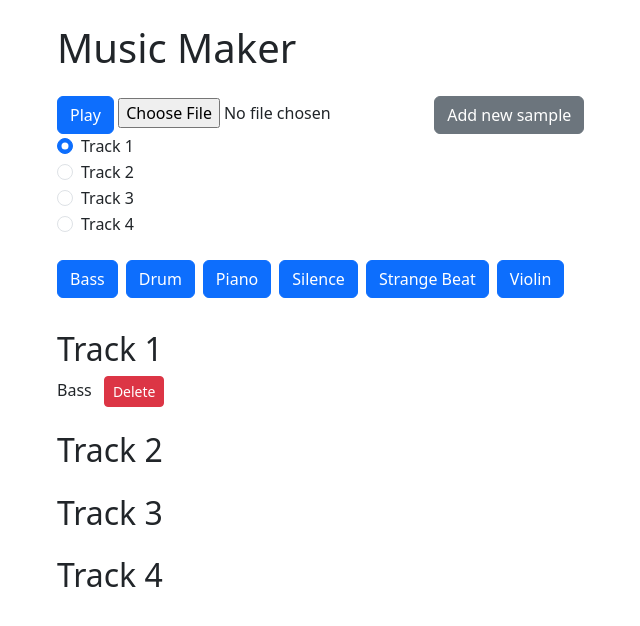
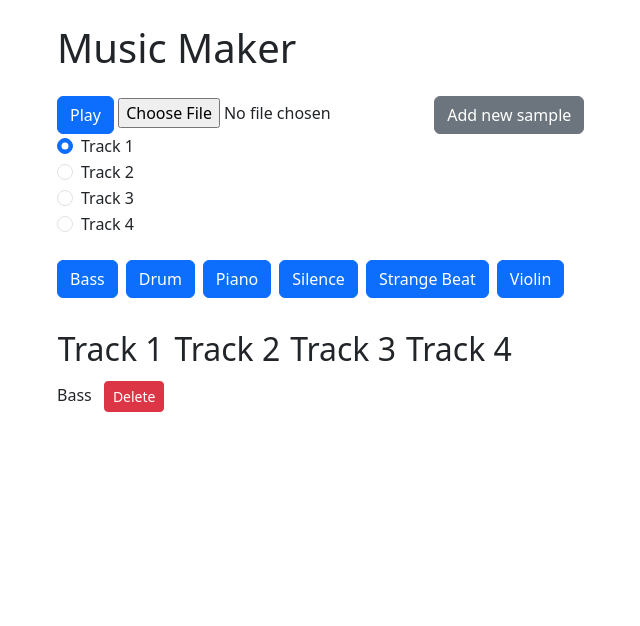
Before and after one commit to joonanykanen/music-maker, a plain HTML site: page index.html in a window 1280 px wide. Both pictures are taken after a click on the button "Bass". Shown: the whole page, without its empty margins (25-665 px from the left). Drawn offline with nearby package versions, Linux system fonts and the light colour scheme.

Commit message:
feat: Added horizontal track view

```diff
--- /dev/null
+++ b/css/styles.css
@@ -0,0 +1,23 @@
+
+#tracks-container {
+    overflow-x: auto;
+    max-width: 100%;
+}
+
+#tracks {
+    display: flex;
+}
+
+.track {
+    display: flex;
+    flex-direction: column;
+    align-items: center;
+    margin-right: 10px;
+}
+
+.track-items {
+    display: flex;
+    flex-direction: row;
+    align-items: center;
+    margin-top: 5px;
+}
--- a/index.html
+++ b/index.html
@@ -8,6 +8,7 @@
     <link href="https://cdn.jsdelivr.net/npm/bootstrap@5.3.2/dist/css/bootstrap.min.css" rel="stylesheet" integrity="sha384-T3c6CoIi6uLrA9TneNEoa7RxnatzjcDSCmG1MXxSR1GAsXEV/Dwwykc2MPK8M2HN" crossorigin="anonymous">
     <script src="https://cdn.jsdelivr.net/npm/bootstrap@5.3.2/dist/js/bootstrap.bundle.min.js" integrity="sha384-C6RzsynM9kWDrMNeT87bh95OGNyZPhcTNXj1NW7RuBCsyN/o0jlpcV8Qyq46cDfL" crossorigin="anonymous"></script>
     <script src="js/music-maker.js" defer></script>
+    <link rel="stylesheet" href="css/styles.css">
 </head>
 <body>
     <div class="container">
@@ -36,7 +37,9 @@
 
       <div id="addButtons" class="mt-4"></div>
 
-      <div id="tracks" class="mt-4"></div>
+      <div id="tracks-container" class="mt-4">
+        <div id="tracks"></div>
+    </div>
     </div>
 </body>
 </html>
--- a/js/music-maker.js
+++ b/js/music-maker.js
@@ -15,16 +15,17 @@ tracks.push([])
 tracks.push([])
 tracks.push([])
 
-// Let's add these tracks to HTML page, so that user can see them
-const tracksDiv = document.getElementById("tracks")
-for(let i = 0; i < tracks.length; i++) {
-    const trackDiv = document.createElement("div")
-    trackDiv.classList.add("mb-4")
+// Let's add these tracks to HTML page in a horizontal layout
+const tracksDiv = document.getElementById("tracks");
+
+for (let i = 0; i < tracks.length; i++) {
+    const trackDiv = document.createElement("div");
+    trackDiv.classList.add("track");
     trackDiv.innerHTML = `
-      <h2>Track ${i + 1}</h2>
-      <div id="trackItems${i}"></div>
-    `
-    tracksDiv.appendChild(trackDiv)
+        <h2>Track ${i + 1}</h2>
+        <div id="trackItems${i}" class="track-items"></div>
+    `;
+    tracksDiv.appendChild(trackDiv);
 }
 
 // Adding the sample buttons to the page, each sample will generate its own button
@@ -40,24 +41,23 @@ samples.forEach((sample) => {
     addButtons.appendChild(newButton)
 })
 
-// By pressing the sample button the sample is added to the tracks array and to the trackItems div
+// By pressing the sample button, the sample is added to the tracks array and to the trackItems div
 function addSample(addButton) {
-    const sampleNumber = addButton.dataset.id
-    const trackNumber = document.querySelector("input[name='track']:checked").value
+    const sampleNumber = addButton.dataset.id;
+    const trackNumber = document.querySelector("input[name='track']:checked").value;
 
-    console.log("Sample number: " + sampleNumber)
-    console.log("Track number: " + trackNumber)
+    tracks[trackNumber].push(samples[sampleNumber]);
 
-    tracks[trackNumber].push(samples[sampleNumber])
+    const trackItemsDiv = document.getElementById(`trackItems${trackNumber}`);
+    const newItem = document.createElement("div");
+    newItem.classList.add("track-item");
+    newItem.innerHTML = `
+        <span class="me-2">${samples[sampleNumber].name}</span>
+        <button class="btn btn-danger btn-sm" onclick="deleteItem(${trackNumber}, ${tracks[trackNumber].length - 1})">Delete</button>
+    `;
+    trackItemsDiv.appendChild(newItem);
+}
 
-    const trackItemsDiv = document.getElementById(`trackItems${trackNumber}`)
-    const newItem = document.createElement("div")
-    newItem.innerHTML = `
-      <span class="me-2">${samples[sampleNumber].name}</span>
-      <button class="btn btn-danger btn-sm" onclick="deleteItem(${trackNumber}, ${tracks[trackNumber].length - 1})">Delete</button>
-    `
-    trackItemsDiv.appendChild(newItem)
-}
 
 const playButton = document.getElementById("play")
 playButton.addEventListener("click", () => playSong())
```
